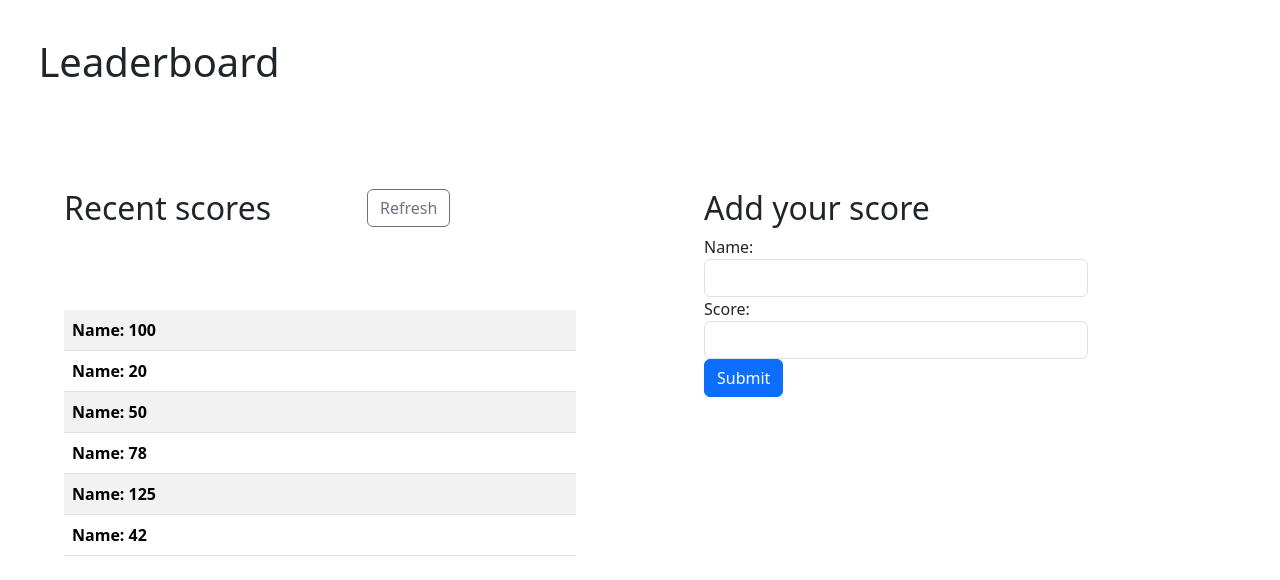
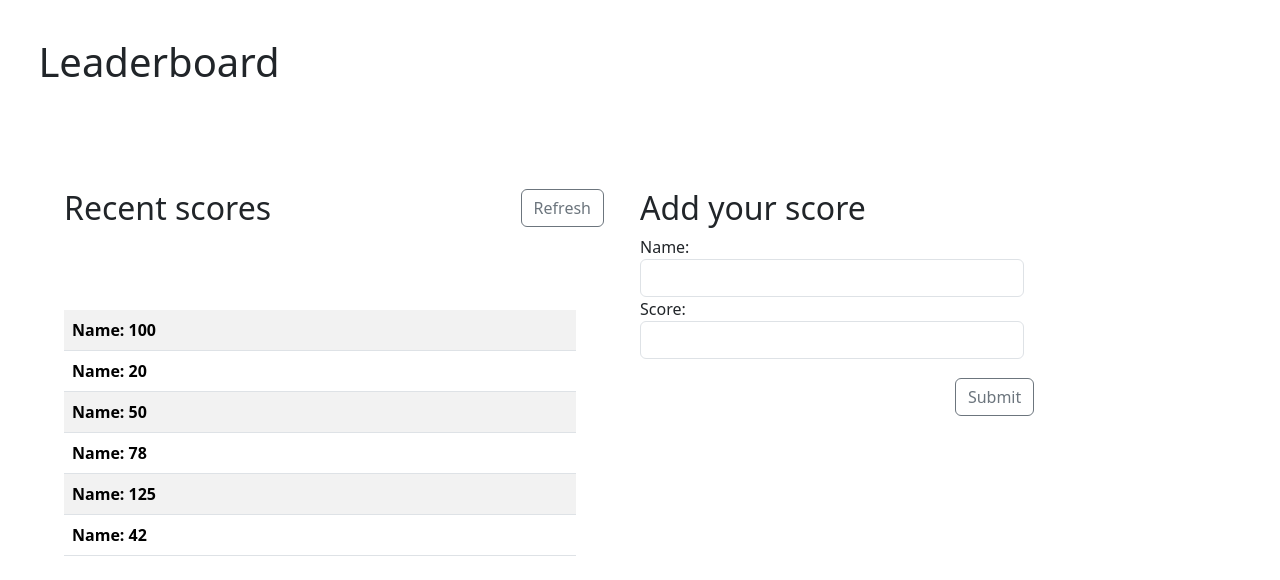
Before and after one commit to emhamza/LeadearBoard, a website built with webpack: page src/index.html in a window 1280 px wide. Built offline with nearby package versions, Linux system fonts and the light colour scheme; no server answers.

Commit message:
Add styling to my leaderboard app

```diff
--- a/src/index.html
+++ b/src/index.html
@@ -16,8 +16,8 @@
                 <div class="d-flex">
                   <div class="col-md-6">
                     <div class="d-flex align-items-center mb-3" id="section-1">
-                      <h2 class="secondary-head mr-3">Recent scores</h2>
-                      <button class="btn btn-outline-secondary" type="reset">Refresh</button>
+                      <h2 class="secondary-head mr-5">Recent scores</h2>
+                      <button id = "ref-btn" class="btn btn-outline-secondary" type="reset">Refresh</button>
                     </div>
                     <div class="my-table">
                       <table class="table table-striped">
@@ -57,7 +57,7 @@
                           <input type="number" id="score" name="score" class="form-control">
                         </div>
                         <div id="message-container"></div>
-                        <button type="submit" class="btn btn-primary">Submit</button>
+                        <button type="submit" class="btn btn-outline-secondary" id ="sub-btn">Submit</button>
                       </form>
                     </div>
                   </div>
--- a/src/style.css
+++ b/src/style.css
@@ -10,9 +10,12 @@
   margin: 10%;
 }
 
-.ref-btn {
-  width: 50%;
-  height: 30%;
+#ref-btn {
+  margin-left: 24%;
+
+  /* width: 50%; */
+
+  /* height: 30%; */
 }
 
 .my-table {
@@ -23,6 +26,11 @@
 }
 
 .section-2 {
+  margin-top: 10%;
   width: 60%;
-  margin: 10%;
 }
+
+#sub-btn {
+  margin-left: 82%;
+  margin-top: 5%;
+}
```
Also changed, not shown: dist/index.html, dist/main.bundle.js.
